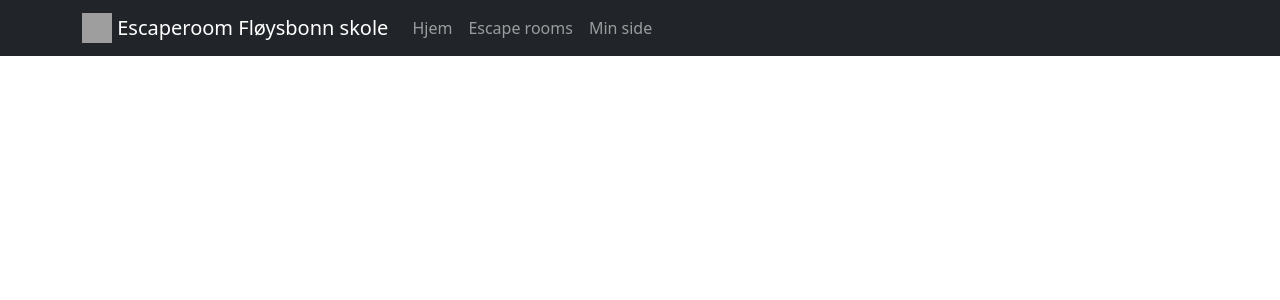
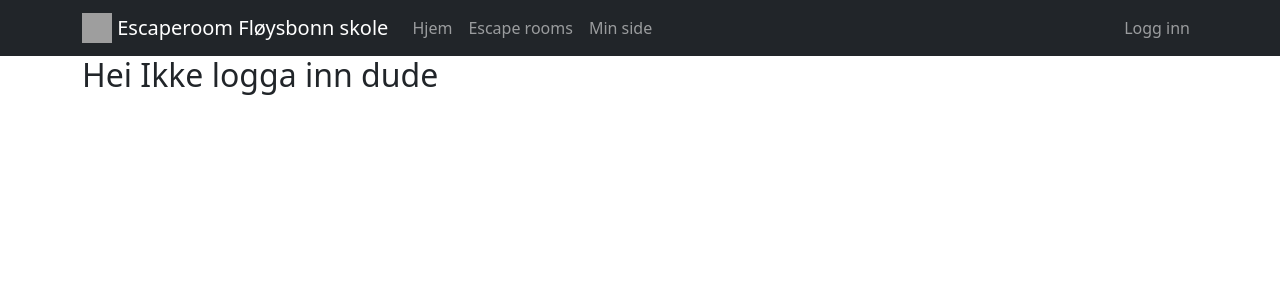
Before and after one commit to eivindjon/escroom, a React (Create React App) app: page /minside in a window 1280 px wide. Shown: the top 300 px of the page. Built offline with nearby package versions, Linux system fonts and the light colour scheme; no server answers; grey boxes are pictures that could not be loaded.

Commit message:
Prøve å få redirect til minside når user != null. WIP

```diff
--- a/src/App.js
+++ b/src/App.js
@@ -1,10 +1,10 @@
 import "./App.css";
-import {Route, Routes, Router} from 'react-router-dom';
-import {AuthContextProvider} from './context/AuthContext';
-import MainNavbar from './components/MainNavbar'
+import { Route, Routes, Router } from "react-router-dom";
+import { AuthContextProvider } from "./context/AuthContext";
+import MainNavbar from "./components/MainNavbar";
 import Home from "./pages/Home";
-import Signin from "./pages/Signin"
-
+import Signin from "./pages/Signin";
+import MinSide from "./pages/MinSide";
 
 function App() {
   return (
@@ -12,8 +12,9 @@ function App() {
       <AuthContextProvider>
         <MainNavbar />
         <Routes>
-          <Route path="/" element={<Home/>} />
-          <Route path="/signin" element={<Signin/>} />
+          <Route path="/" element={<Home />} />
+          <Route path="/signin" element={<Signin />} />
+          <Route path="/minside" element={<MinSide />} />
         </Routes>
       </AuthContextProvider>
     </div>
--- a/src/components/MainNavbar.jsx
+++ b/src/components/MainNavbar.jsx
@@ -1,7 +1,18 @@
 import React from "react";
 import { Navbar, Container, Nav, NavDropdown } from "react-bootstrap";
+import { UserAuth } from "../context/AuthContext";
 
 const MainNavbar = () => {
+  const { user, logOut } = UserAuth();
+
+  const handleGoogleSignOut = async () => {
+    try {
+      await logOut();
+    } catch (error) {
+      console.log(error);
+    }
+  };
+
   return (
     <Navbar bg="dark" variant="dark">
       <Container>
@@ -19,7 +30,22 @@ const MainNavbar = () => {
           <Nav.Link href="/Home">Escape rooms</Nav.Link>
           <Nav.Link href="/Home">Min side</Nav.Link>
         </Nav>
-        <Nav.Link className="mr-auto" href="/Signin">Logg inn</Nav.Link>
+        <Nav>
+          {/* if user is logged in show "Logg ut", else show Logg inn */}
+          {user?.displayName ? (
+            <Nav.Link
+              className="mr-auto"
+              href="/Home"
+              onClick={handleGoogleSignOut}
+            >
+              Logg ut
+            </Nav.Link>
+          ) : (
+            <Nav.Link className="mr-auto" href="/Signin">
+              Logg inn
+            </Nav.Link>
+          )}
+        </Nav>
       </Container>
     </Navbar>
   );
--- a/src/context/AuthContext.js
+++ b/src/context/AuthContext.js
@@ -1,22 +1,43 @@
-import { useContext, createContext } from "react";
-import { GoogleAuthProvider, signInWithPopup, signinWithRedirect, signOut, onAuthStateChanged } from "firebase/auth"
-import { auth } from "../firebase-config"
+import { useContext, createContext, useState, useEffect } from "react";
+import {
+  GoogleAuthProvider,
+  signInWithPopup,
+  signinWithRedirect,
+  signOut,
+  onAuthStateChanged,
+} from "firebase/auth";
+import { auth } from "../firebase-config";
 
 const AuthContext = createContext();
 
-export const AuthContextProvider = ({children}) => {
+export const AuthContextProvider = ({ children }) => {
+  const [user, setUser] = useState({});
 
-    const  googleSignIn = () => {
-        const provider = new GoogleAuthProvider();
-        signInWithPopup(auth, provider)
-    }
+  const googleSignIn = () => {
+    const provider = new GoogleAuthProvider();
+    signInWithPopup(auth, provider);
+  };
 
-    return (
-        <AuthContext.Provider value={{googleSignIn}}>
-            {children}
-        </AuthContext.Provider>
-    )
-}
+  const logOut = () => {
+    signOut(auth);
+  };
+
+  useEffect(() => {
+    const unsubscribe = onAuthStateChanged(auth, (currentUser) => {
+      setUser(currentUser);
+      console.log("user:", currentUser);
+    });
+    return () => {
+      unsubscribe();
+    };
+  }, []);
+
+  return (
+    <AuthContext.Provider value={{ googleSignIn, logOut, user }}>
+      {children}
+    </AuthContext.Provider>
+  );
+};
 export const UserAuth = () => {
-    return useContext(AuthContext)
-}
+  return useContext(AuthContext);
+};
--- a/src/pages/Home.jsx
+++ b/src/pages/Home.jsx
@@ -1,5 +1,4 @@
 import "../App.css";
-import MainNavbar from "../components/MainNavbar";
 
 function Home() {
   return (
--- /dev/null
+++ b/src/pages/MinSide.jsx
@@ -0,0 +1,26 @@
+import React, { useEffect } from "react";
+import { Container, Row, Col } from "react-bootstrap";
+import { GoogleButton } from "react-google-button";
+import "../App.css";
+import { UserAuth } from "../context/AuthContext";
+import { useNavigate } from "react-router-dom";
+
+const MinSide = () => {
+  const { user } = UserAuth();
+
+  return (
+    <Container>
+      <Row>
+        <Col xs={6}>
+          {user?.displayName ? (
+            <h2>Hei {user.displayName}</h2>
+          ) : (
+            <h2>Hei Ikke logga inn dude</h2>
+          )}
+        </Col>
+      </Row>
+    </Container>
+  );
+};
+
+export default MinSide;
--- a/src/pages/Signin.jsx
+++ b/src/pages/Signin.jsx
@@ -1,24 +1,34 @@
-import React from 'react';
+import React, { useEffect, useState } from "react";
 
-import { GoogleButton } from 'react-google-button';
+import { GoogleButton } from "react-google-button";
 import "../App.css";
-import MainNavbar from "../components/MainNavbar";
-import {UserAuth} from "../context/AuthContext"
+import { UserAuth } from "../context/AuthContext";
+import { useNavigate } from "react-router-dom";
 
 function Signin() {
-  const {googleSignIn} = UserAuth();
+  const { googleSignIn, user } = UserAuth();
+  const [userLoggedIn, setUserLoggedIn] = useState(false);
+
+  const navigate = useNavigate();
 
   const handleGoogleSignIn = async () => {
     try {
-      await googleSignIn()
+      await googleSignIn();
+      setUserLoggedIn = true;
     } catch (error) {
       console.log(error);
     }
-  }
+  };
+
+  useEffect(() => {
+    if (user != null) {
+      navigate("/minside");
+    }
+  });
 
   return (
     <div>
-      <GoogleButton onClick= {handleGoogleSignIn} />
+      <GoogleButton onClick={handleGoogleSignIn} />
       <h2>Allo!</h2>
     </div>
   );
```
Also changed, not shown: 1 other file (tests, documents, lock files or other folders).
